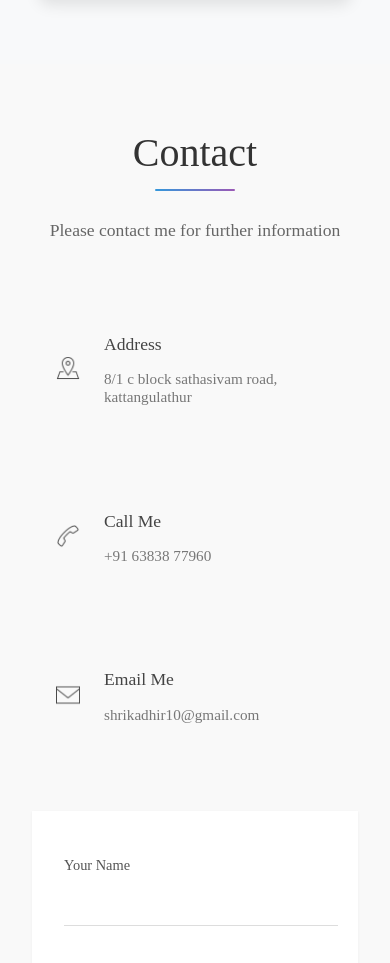
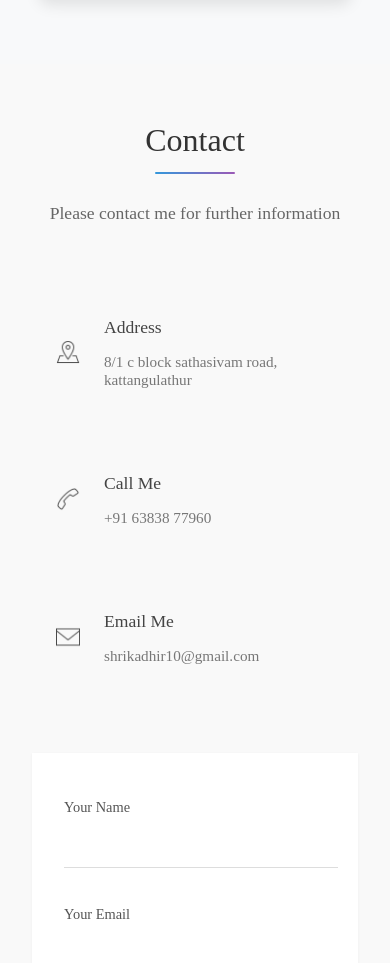
Before and after one commit to shri282/portfolio, a plain HTML site: page index.html in a window 390 px wide. Shown: the part 3577-4540 px from the top of the page. Drawn offline with Linux system fonts and the light colour scheme.

Commit message:
css changes

```diff
--- a/styles/contact.css
+++ b/styles/contact.css
@@ -138,6 +138,15 @@
         flex-direction: column;
     }
 
+    .contact h2 {
+        font-size: 2rem;
+        font-weight: 200;
+    }
+
+    .contact-details {
+        gap: 0.2rem;
+    }
+
     .name-email-input {
         flex-direction: column;
         gap: 1.5rem;
```
